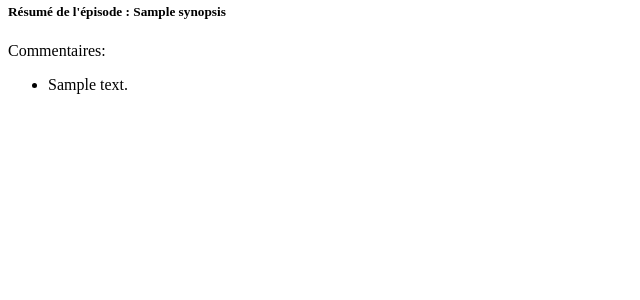
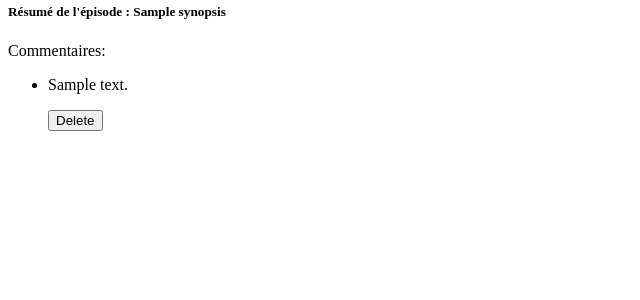
Before and after one commit to Superzut44/wildSeries, a Symfony app: template templates/program/episode_show.html.twig in a window 1280 px wide. Shown: the part 314-614 px from the top of the page, without its empty margins (0-640 px from the left). Run offline with Twig, Linux system fonts and the light colour scheme; the template is opened without the code that fills it: most values are stand-ins (such as "Sample title", 1, 10 or a date in 2020); some libraries are stand-ins or nearby versions.

Commit message:
quest 21 pending

```diff
--- a/templates/comment/index.html.twig
+++ b/templates/comment/index.html.twig
@@ -1,9 +1,7 @@
 {% extends 'base.html.twig' %}
 
-{% block title %}Comment index{% endblock %}
-
 {% block body %}
-    <h1>Comment index</h1>
+    <h1>Liste des commentaires</h1>
 
     <table class="table">
         <thead>
--- a/templates/program/episode_show.html.twig
+++ b/templates/program/episode_show.html.twig
@@ -13,14 +13,24 @@
         <div class="program_episode_show_comment-form">
         {% if app.user %}
             <p>Ajouter un commentaire</p>
-            {% include "comment/_form.html.twig" %}
+            {{ form_start(form) }}
+              {{ form_widget(form) }}
+                <button class="btn">{{ button_label|default('Save') }}</button>
+            {{ form_end(form) }}
         {% endif %}
         <div class="program_episode_show_comment">
             {%if episode.comments is not empty%}
                 <p>Commentaires:</p>
                 <ul>
                 {% for comment in comments %}
-                    <li>{{ comment.comment }}</li>
+                    <li>
+                        <p>{{ comment.comment }}</p>
+                        <p>{{ dump(comment.episode) }}</p>
+                        <form method="post" action="{{ path('comment_delete', {'id': comment.id}) }}" onsubmit="return confirm('Are you sure you want to delete this item?');">
+                            <input type="hidden" name="_token" value="{{ csrf_token('delete' ~ comment.id) }}">
+                            <button class="btn">Delete</button>
+                        </form>
+                    </li>
                 {% endfor %}
             {% endif %}
         </div>
```
Also changed, not shown: 1 other file.
